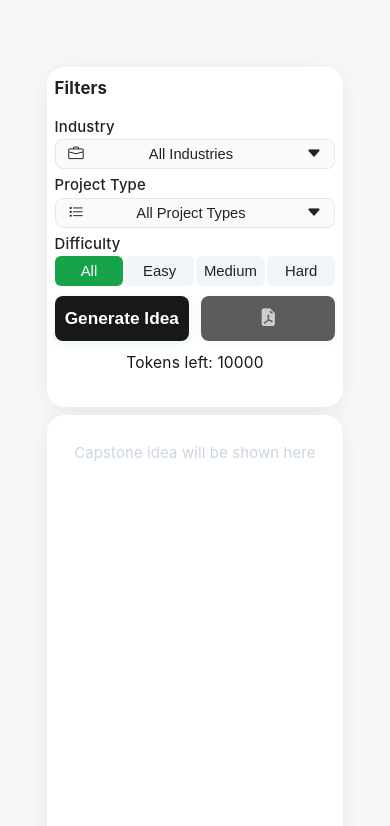
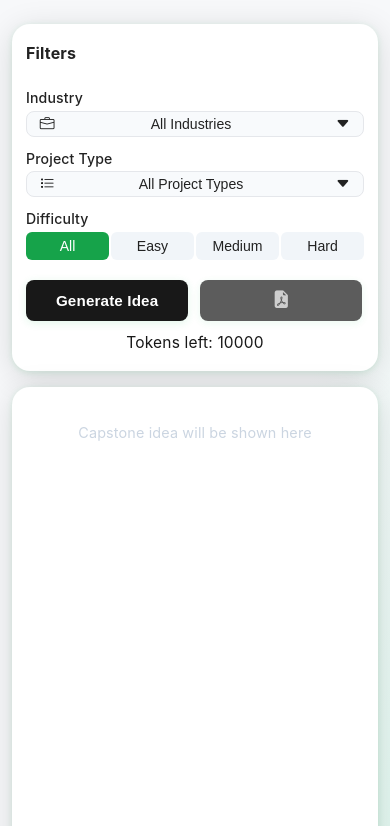
Before and after one commit to ctrl-bers/CAP.AI, a website: page index.html in a window 390 px wide. Shown: the part 89-915 px from the top of the page. Drawn offline with nearby package versions, Linux system fonts and the light colour scheme.

Commit message:
Updated
updated

```diff
--- a/CSS/style.css
+++ b/CSS/style.css
@@ -2,9 +2,10 @@ body, html {
   margin: 0;
   padding: 0;
   font-family: 'Inter', Arial, sans-serif;
-  background: #f7f8fa;
+  background: linear-gradient(120deg, #f7f8fa 60%, #e0f7ef 100%);
   color: #222;
   min-height: 100vh;
+  box-sizing: border-box; /* Ensure padding and border are included in the element's total width and height */
 }
 
 .app-bg {
@@ -12,12 +13,14 @@ body, html {
   display: flex;
   flex-direction: column;
   align-items: center;
+  box-sizing: border-box;
+  padding: 24px 20px; /* Base padding for desktop/larger screens */
 }
 
 header {
   text-align: center;
-  margin-top: 24px !important;
-  margin-bottom: 70px !important;
+  margin-top: 24px;
+  margin-bottom: 70px;
 }
 
 header h1 {
@@ -35,20 +38,21 @@ header h1 {
 
 .main-content {
   display: flex;
-  gap: 12px !important;
+  gap: 12px;
   justify-content: center;
   align-items: flex-start;
   flex-wrap: wrap;
   width: 100%;
   max-width: 1100px;
-  margin-top: 0 !important;
-
+  margin-top: 0;
+  margin-bottom: 18px;
+  padding-bottom: 24px;
 }
 
 .card {
   background: #fff;
   border-radius: 18px;
-  box-shadow: 0 4px 24px #0001;
+  box-shadow: 0 6px 32px #0002, 0 1.5px 6px #22c55e22;
   padding: 28px 18px;
   min-width: 280px;
   max-width: 350px;
@@ -56,36 +60,44 @@ header h1 {
   display: flex;
   flex-direction: column;
   gap: 10px;
+  transition: box-shadow 0.25s, transform 0.18s;
+  box-sizing: border-box;
+}
+
+.card:hover {
+  box-shadow: 0 12px 40px #22c55e33, 0 2px 8px #0001;
+  transform: translateY(-2px) scale(1.012);
 }
 
 .filters {
-  gap: 0 !important;
-  padding-bottom: 4px !important;
-  margin-top: 0 !important;
+  gap: 0;
+  padding-bottom: 4px;
+  margin-top: 0;
+  box-sizing: border-box;
 }
 .filters h2 {
   margin: 0 0 10px 0;
-  font-size: 1.05rem; /* was 1.2rem */
+  font-size: 1.05rem;
   font-weight: 700;
 }
 
 .form-group {
-  margin-bottom: 0 !important;
+  margin-bottom: 0;
 }
 
 .filters label {
   font-weight: 500;
   margin-bottom: 1px;
   color: #222;
-  font-size: 0.93rem; /* was 1rem */
+  font-size: 0.93rem;
 }
 
 .filters select {
   margin-top: 4px;
-  padding: 6px 12px; /* adjust for smaller look */
+  padding: 6px 12px;
   border-radius: 8px;
   border: 1px solid #e5e7eb;
-  font-size: 0.93rem; /* was 1rem */
+  font-size: 0.93rem;
   background: #f8fafc;
   color: #222;
   outline: none;
@@ -99,8 +111,8 @@ header h1 {
 
 .difficulty {
   display: flex;
-  gap: 2px !important; /* tighter buttons */
-  margin-bottom: 2px !important;
+  gap: 2px;
+  margin-bottom: 2px;
 }
 
 .diff-btn {
@@ -125,16 +137,17 @@ header h1 {
   background: #181818;
   color: #fff;
   border: none;
-  border-radius: 8px;
-  padding: 10px 0;
-  font-size: 1rem; /* was 1.15rem or higher in some cases */
+  border-radius: 12px;
+  padding: 13px 0;
+  font-size: 1.08rem;
   font-weight: 700;
   cursor: pointer;
   display: flex;
   align-items: center;
   justify-content: center;
-  transition: background 0.2s, box-shadow 0.2s;
-  box-shadow: 0 2px 8px #18181822;
+  transition: background 0.2s, color 0.2s, box-shadow 0.2s, transform 0.15s;
+  box-shadow: 0 2px 12px #22c55e22;
+  letter-spacing: 0.01em;
 }
 
 .main-btn i {
@@ -150,6 +163,7 @@ header h1 {
 
 .main-btn:active {
   background: #181818;
+  transform: scale(0.98);
 }
 
 .main-btn:disabled {
@@ -163,7 +177,7 @@ header h1 {
 }
 
 .tokens {
-  margin-top: 1px !important;
+  margin-top: 1px;
   color: #181818;
   font-size: 0.97rem;
   text-align: center;
@@ -179,7 +193,8 @@ header h1 {
   word-break: break-word;
   align-items: flex-start;
   justify-content: flex-start;
-  margin-top: 0 !important;
+  margin-top: 0;
+  box-sizing: border-box;
 }
 
 .placeholder {
@@ -194,114 +209,8 @@ header h1 {
   letter-spacing: 0.01em;
 }
 
-@media (max-width: 700px) {
-  .placeholder {
-    padding-left: 7vw;
-    padding-right: 7vw;
-    font-size: 0.97rem;
-    margin-top: 24px;
-  }
-
-  body, .app-bg {
-    padding-left: 1vw !important;
-    padding-right: 1vw !important;
-    box-sizing: border-box !important;
-  }
-  .card, .output, .filters, .placeholder {
-    margin-left: 0 !important;
-    margin-right: 0 !important;
-    width: 100% !important;
-    max-width: 100% !important;
-    box-sizing: border-box !important;
-  }
-}
-
-/* --- Make AI output text smaller on mobile --- */
-@media (max-width: 700px) {
-  .output {
-    font-size: 0.88rem !important;
-  }
-  .idea-title {
-    font-size: 0.98rem !important;
-  }
-  .idea-section {
-    font-size: 0.87rem !important;
-  }
-}
-@media (max-width: 480px) {
-  .output {
-    font-size: 0.83rem !important;
-  }
-  .idea-title {
-    font-size: 0.93rem !important;
-  }
-  .idea-section {
-    font-size: 0.82rem !important;
-  }
-}
-/* --- End of smaller AI output text on mobile --- */
-
-@media (max-width: 480px) {
-  .placeholder {
-    padding-left: 8vw;
-    padding-right: 8vw;
-    font-size: 0.93rem;
-    margin-top: 18px;
-  }
-  .card, .output, .filters, .placeholder {
-    margin-left: 8vw !important;
-    margin-right: 8vw !important;
-    padding-left: 4vw !important;
-    padding-right: 4vw !important;
-    box-sizing: border-box !important;
-    width: auto !important;
-    max-width: 100% !important;
-  }
-  body, .app-bg {
-    padding-left: 6vw !important;
-    padding-right: 6vw !important;
-  }
-  .card, .output, .filters, .placeholder {
-    margin-left: 0 !important;
-    margin-right: 0 !important;
-    width: 100% !important;
-    max-width: 100% !important;
-    box-sizing: border-box !important;
-  }
-}
-
-/* --- Ultimate mobile edge spacing fix --- */
-@media (max-width: 700px) {
-  body, .app-bg {
-    padding-left: 4vw !important;
-    padding-right: 4vw !important;
-    box-sizing: border-box !important;
-  }
-  .card, .output, .filters, .placeholder {
-    margin-left: 0 !important;
-    margin-right: 0 !important;
-    width: 100% !important;
-    max-width: 100% !important;
-    box-sizing: border-box !important;
-  }
-}
-@media (max-width: 480px) {
-  body, .app-bg {
-    padding-left: 6vw !important;
-    padding-right: 6vw !important;
-  }
-  .card, .output, .filters, .placeholder {
-    margin-left: 0 !important;
-    margin-right: 0 !important;
-    width: 100% !important;
-    max-width: 100% !important;
-    box-sizing: border-box !important;
-  }
-}
-/* --- End of ultimate mobile edge spacing fix --- */
-
 .idea-title {
-  font-size: 1.05rem; /* was 1.3rem */
+  font-size: 1.05rem;
   font-weight: 700;
   margin-bottom: 10px;
   color: #22c55e;
@@ -310,12 +219,32 @@ header h1 {
 .idea-section {
   margin-bottom: 10px;
   line-height: 1.4;
-  font-size: 0.97rem; /* add smaller font for section text */
+  font-size: 0.97rem;
 }
 
+/* Text spacing for better readability */
+.card, .output {
+  line-height: 1.65;
+  letter-spacing: 0.01em;
+}
 
+.idea-section, .idea-title {
+  margin-bottom: 6px;
+}
 
-/* Modal Styles */
+.duration-label, .difficulty-label, .techstack-label {
+  display: block;
+  margin-bottom: 2px;
+  margin-top: 0;
+}
+
+/* If using paragraphs or divs for these, make all compact */
+.duration-label, .difficulty-label, .techstack-label, .duration-value, .difficulty-value, .techstack-value {
+  margin-bottom: 2px;
+  margin-top: 0;
+}
+
+/* --- Modal Styles --- */
 .modal {
   display: none;
   position: fixed;
@@ -329,8 +258,8 @@ header h1 {
 .modal-content {
   background: #fff;
   padding: 36px 28px 28px 28px;
-  border-radius: 20px;
-  box-shadow: 0 4px 32px #0002;
+  border-radius: 18px;
+  box-shadow: 0 8px 40px #22c55e33, 0 2px 8px #0001;
   text-align: center;
   min-width: 300px;
   max-width: 90vw;
@@ -338,6 +267,8 @@ header h1 {
   display: flex;
   flex-direction: column;
   align-items: center;
+  transition: box-shadow 0.2s, border-radius 0.2s;
+  box-sizing: border-box;
 }
 .modal-icon {
   margin: 18px 0 10px 0;
@@ -370,7 +301,31 @@ header h1 {
   background: #e53935;
   color: #fff;
 }
+.modal-close-btn {
+  position: absolute;
+  top: 10px;
+  right: 14px;
+  background: none;
+  border: none;
+  font-size: 2rem;
+  color: #888;
+  cursor: pointer;
+  z-index: 2;
+  transition: color 0.2s;
+}
+.modal-close-btn:hover {
+  color: #ef4444;
+}
+#modalNextTime {
+  display: block;
+  margin-top: 8px;
+  font-size: 0.97em;
+  color: #555;
+  font-weight: 500;
+  letter-spacing: 0.5px;
+}
 
+/* --- Button Row and Specific Button Styles --- */
 .button-row {
   display: flex;
   gap: 12px;
@@ -409,10 +364,9 @@ header h1 {
   color: #181818;
 }
 
-
 /* PDF Download Hover: soft red background, lighter red icon */
 .pdf-btn {
-  background: #181818 !important;
+  background: #181818; /* Corrected to match initial state */
   transition: background 0.2s;
   font-size: 0.95rem;
   padding: 0.45em 1.1em;
@@ -423,10 +377,10 @@ header h1 {
   transition: color 0.2s;
 }
 .pdf-btn:hover:not(:disabled), .pdf-btn:focus:not(:disabled), .pdf-btn:active:not(:disabled) {
-  background: #16a34a !important;
+  background: #16a34a; /* Using green for consistency, as per analysis */
 }
 .pdf-btn:disabled {
-  background: #181818 !important;
+  background: #181818;
   cursor: not-allowed;
   opacity: 0.7;
 }
@@ -434,9 +388,11 @@ header h1 {
   color: #fff;
   opacity: 0.7;
 }
-#pdf-btn.main-btn{
-    background: #181818 !important;
+
+#pdf-btn.main-btn {
+    background: #181818; /* Ensure specific ID overrides if needed */
 }
+
 /* Change Generate Idea button to #181818 background and #fff text */
 #generateBtn.main-btn {
   background: #181818;
@@ -450,10 +406,14 @@ header h1 {
   color: #fff;
 }
 
-/* Export to PDF button hover/focus: red (#e53935) */
+/* Export to PDF button hover/focus: Keep dark theme, match generate button */
+#exportBtn.main-btn {
+    background: #181818;
+    color: #fff;
+}
 #exportBtn.main-btn:hover:not(:disabled),
 #exportBtn.main-btn:focus-visible:not(:disabled) {
-  background: #181818;
+  background: #16a34a; /* Consistent hover color for both main actions */
   color: #fff;
 }
 
@@ -464,12 +424,12 @@ header h1 {
 }
 .custom-dropdown .dropdown-toggle {
   width: 100%;
-  padding: 6px 12px; /* adjust for smaller look */
+  padding: 6px 12px;
   border-radius: 8px;
   border: 1px solid #e5e7eb;
   background: #f8fafc;
   color: #222;
-  font-size: 0.93rem; /* was 1rem */
+  font-size: 0.93rem;
   display: flex;
   align-items: center;
   justify-content: space-between;
@@ -502,7 +462,7 @@ header h1 {
   display: block;
 }
 .custom-dropdown .dropdown-menu li {
-  padding: 7px 14px !important;
+  padding: 7px 14px;
   cursor: pointer;
   display: flex;
   align-items: center;
@@ -514,310 +474,227 @@ header h1 {
   background: #f1f5f9;
 }
 
-.modal-close-btn {
-  position: absolute;
-  top: 10px;
-  right: 14px;
-  background: none;
-  border: none;
-  font-size: 2rem;
-  color: #888;
-  cursor: pointer;
-  z-index: 2;
-  transition: color 0.2s;
+/* Smaller text and icon for custom dropdowns */
+.custom-dropdown .dropdown-toggle,
+.custom-dropdown .dropdown-menu li {
+  font-size: 0.92rem;
+  padding-top: 5px;
+  padding-bottom: 5px;
 }
-.modal-close-btn:hover {
-  color: #ef4444;
+.custom-dropdown .dropdown-toggle i,
+.custom-dropdown .dropdown-menu li i {
+  font-size: 1.05em;
+  min-width: 1.1em;
 }
-.modal-content {
-  position: relative;
+.custom-dropdown .dropdown-caret {
+  font-size: 1em;
 }
 
-#modalNextTime {
-  display: block;
-  margin-top: 8px;
-  font-size: 0.97em;
-  color: #555;
-  font-weight: 500;
-  letter-spacing: 0.5px;
-}
 
-/* --- Responsive and Consistent Margins & Padding Fix --- */
+/* --- Responsive Design Adjustments --- */
 
-/* Desktop: Ensure consistent max-width and center alignment */
-.card, .output, .filters {
-  box-sizing: border-box;
-  margin-left: auto;
-  margin-right: auto;
-}
-
-/* Tablet: Consistent horizontal padding and margin */
+/* Tablet & Smaller Desktop */
 @media (max-width: 900px) {
+  .app-bg {
+    padding: 20px; /* Slightly more relaxed padding for tablets */
+  }
+  .main-content {
+    flex-direction: column; /* Stack items vertically */
+    align-items: stretch;
+    gap: 18px; /* Consistent gap between stacked cards */
+    max-width: 700px; /* Constrain max-width for column layout */
+    padding: 0 20px; /* Padding for the main-content wrapper */
+  }
   .card, .output, .filters {
-    padding-left: 5vw;
-    padding-right: 5vw;
-    margin-left: 5vw;
-    margin-right: 5vw;
-    box-sizing: border-box;
+    min-width: unset; /* Allow items to shrink below their min-width */
+    max-width: 100%; /* Take full width of the parent (main-content) */
+    width: auto; /* Revert explicit width */
+    margin-left: auto; /* Center items if max-width is hit */
+    margin-right: auto;
+    padding: 24px 20px; /* Consistent padding for cards */
+  }
+  .output {
+    min-height: 280px; /* Adjust min-height for tablet */
   }
 }
 
-/* Mobile: Tighter but equal left/right margins and padding */
+/* Mobile Devices (Portrait) - Standard breakpoint for most phones */
 @media (max-width: 700px) {
+  .app-bg {
+    padding: 16px; /* Tighter padding for mobile */
+    align-items: stretch; /* Align items to stretch to fill width */
+  }
+
+  header {
+    margin-top: 16px;
+    margin-bottom: 40px;
+  }
+
+  header h1 {
+    font-size: 2rem;
+    letter-spacing: 0;
+  }
+  .subtitle {
+    font-size: 1rem;
+  }
+
+  .main-content {
+    gap: 12px; /* Maintain a good gap between elements */
+    padding: 0; /* Let app-bg handle outer padding */
+    margin: 0; /* Remove main-content margins */
+  }
+
   .card, .output, .filters {
-    padding-left: 6vw;
-    padding-right: 6vw;
-    margin-left: 4vw;
-    margin-right: 4vw;
-    box-sizing: border-box;
+    padding: 20px 18px; /* Consistent internal padding for all cards */
+    margin-bottom: 12px; /* Space between stacked cards */
+    width: 100%; /* Ensure full width within app-bg padding */
+    max-width: 100%;
+    min-width: unset; /* Ensure flexibility */
   }
-  .card, .output, .filters, .placeholder {
-    margin-left: 6vw !important;
-    margin-right: 6vw !important;
-    padding-left: 4vw !important;
-    padding-right: 4vw !important;
-    box-sizing: border-box !important;
-    width: auto !important;
-    max-width: 100% !important;
+
+  .output {
+    font-size: 0.95rem; /* Smaller output text for readability */
+    min-height: 240px; /* Further reduce min-height */
   }
-  body, .app-bg {
-    padding-left: 4vw !important;
-    padding-right: 4vw !important;
-    box-sizing: border-box !important;
+  .idea-title {
+    font-size: 1rem;
   }
-  .card, .output, .filters, .placeholder {
-    margin-left: 0 !important;
-    margin-right: 0 !important;
-    width: 100% !important;
-    max-width: 100% !important;
-    box-sizing: border-box !important;
+  .idea-section {
+    font-size: 0.9rem;
+  }
+
+  .placeholder {
+    font-size: 0.95rem;
+    margin-top: 24px;
+    padding-left: 5vw;
+    padding-right: 5vw;
+  }
+
+  /* Filters specific adjustments for mobile */
+  .filters {
+    flex-direction: column; /* Stack filter groups if they were side-by-side */
+    gap: 8px; /* Reduce gap within filters */
+    padding-bottom: 12px; /* Add some bottom padding if it acts as a card */
+  }
+
+  .difficulty {
+    flex-wrap: wrap; /* Allow difficulty buttons to wrap */
+  }
+  .diff-btn {
+    padding: 8px 0; /* Slightly more vertical padding for buttons */
+    font-size: 0.9rem;
+  }
+
+  .main-btn {
+    font-size: 1rem;
+    padding: 12px 0;
+  }
+
+  /* Modal adjustments for smaller screens */
+  .modal-content {
+    min-width: unset;
+    width: auto;
+    max-width: 90vw;
+    margin: 0 4vw; /* Add consistent margin for modal */
+    padding: 24px 20px;
+    border-radius: 12px;
   }
 }
 
+/* Very Small Mobile Devices (e.g., iPhone SE) */
 @media (max-width: 480px) {
+  .app-bg {
+    padding: 12px; /* Even tighter padding for very small screens */
+  }
+
+  header {
+    margin-top: 12px;
+    margin-bottom: 30px;
+  }
+  header h1 {
+    font-size: 1.8rem; /* Further reduce header size */
+  }
+  .subtitle {
+    font-size: 0.85rem;
+  }
+
+  .main-content {
+    gap: 8px; /* Smaller gap */
+  }
+
   .card, .output, .filters {
-    padding-left: 4vw;
-    padding-right: 4vw;
-    margin-left: 2vw;
-    margin-right: 2vw;
-    box-sizing: border-box;
+    padding: 16px 14px; /* Tighter internal padding */
+    margin-bottom: 8px; /* Tighter bottom margin */
   }
-  .card, .output, .filters, .placeholder {
-    margin-left: 8vw !important;
-    margin-right: 8vw !important;
-    padding-left: 4vw !important;
-    padding-right: 4vw !important;
-    box-sizing: border-box !important;
-    width: auto !important;
-    max-width: 100% !important;
+
+  .output {
+    font-size: 0.88rem; /* Smallest output text */
+    min-height: 200px;
   }
-  body, .app-bg {
-    padding-left: 6vw !important;
-    padding-right: 6vw !important;
+  .idea-title {
+    font-size: 0.95rem;
   }
-  .card, .output, .filters, .placeholder {
-    margin-left: 0 !important;
-    margin-right: 0 !important;
-    width: 100% !important;
-    max-width: 100% !important;
-    box-sizing: border-box !important;
+  .idea-section {
+    font-size: 0.85rem;
+  }
+
+  .placeholder {
+    font-size: 0.9rem;
+    margin-top: 18px;
+    padding-left: 6vw;
+    padding-right: 6vw;
+  }
+
+  .filters h2 {
+    font-size: 1rem;
+  }
+  .filters label, .filters select {
+    font-size: 0.88rem;
+  }
+
+  .diff-btn {
+    font-size: 0.88rem;
+    padding: 6px 0;
+  }
+
+  .main-btn, .button-row .main-btn {
+    font-size: 0.95rem;
+    padding: 10px 0;
+  }
+
+  .custom-dropdown .dropdown-toggle, .custom-dropdown .dropdown-menu li {
+    font-size: 0.88rem;
+    padding-top: 4px;
+    padding-bottom: 4px;
+  }
+
+  .modal-title {
+    font-size: 1.1rem;
+  }
+  .modal-message {
+    font-size: 0.95rem;
+  }
+  .modal-ok-btn {
+    font-size: 1rem;
+    padding: 8px 30px;
+  }
+  .modal-content {
+    margin: 0 2vw; /* Even tighter modal margin */
+    padding: 18px 16px;
+    border-radius: 10px;
   }
 }
 
-/* Text spacing for better readability */
-.card, .output {
-  line-height: 1.65;
-  letter-spacing: 0.01em;
+/* Specific overrides for main-content filters alignment */
+/* This was a bit of an outlier, making sure it only applies where intended */
+.main-content .filters {
+  margin-left: 120px; /* Assuming this is intentional for larger screens only */
+  margin-right: auto;
 }
-
-/* --- End of Responsive Fix --- */
-
+/* Ensure this is reset on smaller screens */
 @media (max-width: 900px) {
-  .main-content {
-    flex-direction: column;
-    align-items: stretch;
-    gap: 18px;
-    padding: 0 4vw;
-  }
-  .output, .filters {
-    min-width: unset;
-    max-width: 100%;
-  }
-  .output {
-    padding: 24px 4vw;
+  .main-content .filters {
+    margin-left: auto;
+    margin-right: auto;
   }
 }
-
-@media (max-width: 700px) {
-  .main-content {
-    flex-direction: column !important;
-    align-items: stretch !important;
-    gap: 4px !important;
-    padding: 0 !important;
-    margin: 0 !important;
-  }
-  .filters, .card, .output {
-    min-width: 0 !important;
-    max-width: 100% !important;
-    width: 100% !important;
-    margin: 0 0 8px 0 !important;
-    padding: 10px 3vw !important;
-    box-sizing: border-box !important;
-  }
-  .main-content .filters {
-    margin-left: 0 !important;
-    margin-right: 0 !important;
-  }
-  .output{
-    font-size: 10px !important;
-  }
-}
-
-@media (max-width: 480px) {
-  header h1 {
-    font-size: 2.1rem;
-    letter-spacing: 1px;
-    margin-bottom: 6px;
-  }
-  .subtitle {
-    font-size: 0.80rem;
-  }
-  .main-content {
-    gap: 2px !important;
-    padding: 0 !important;
-    margin: 0 !important;
-  }
-  .filters, .card, .output {
-    padding: 8px 2vw !important;
-    margin: 0 0 6px 0 !important;
-    width: 100% !important;
-    max-width: 100% !important;
-    min-width: 0 !important;
-    box-sizing: border-box !important;
-  }
-  .main-content .filters {
-    margin-left: 0 !important;
-    margin-right: 0 !important;
-  }
-  .custom-dropdown .dropdown-toggle, .custom-dropdown .dropdown-menu li {
-    font-size: 0.89rem !important;
-    padding-top: 4px !important;
-    padding-bottom: 4px !important;
-  }
-}
-
-/* --- Compact spacing for project details (Duration, Difficulty, Tech Stack) --- */
-
-/* Target the sections for tighter vertical spacing */
-.idea-section, .idea-title {
-  margin-bottom: 6px !important;
-}
-
-.duration-label, .difficulty-label, .techstack-label {
-  display: block;
-  margin-bottom: 2px !important;
-  margin-top: 0 !important;
-}
-
-/* Remove extra margin between details */
-.duration-label + span,
-.difficulty-label + span,
-.techstack-label + span {
-  margin-top: 0 !important;
-}
-
-/* If using paragraphs or divs for these, make all compact */
-.duration-label, .difficulty-label, .techstack-label, .duration-value, .difficulty-value, .techstack-value {
-  margin-bottom: 2px !important;
-  margin-top: 0 !important;
-}
-
-/* --- End of compact spacing fix --- */
-
-/* --- Full width and tighter spacing for custom dropdowns and filters --- */
-.filters {
-  gap: 0 !important;
-  padding-bottom: 4px !important;
-}
-.form-group {
-  margin-bottom: 0 !important;
-}
-.custom-dropdown, .filters select {
-  width: 100% !important;
-  max-width: none !important;
-  min-width: 0 !important;
-  margin-bottom: 2px !important;
-}
-.custom-dropdown .dropdown-toggle, .filters select {
-  padding: 6px 12px !important;
-  font-size: 1rem !important;
-}
-.custom-dropdown .dropdown-menu {
-  width: 100% !important;
-  min-width: 0 !important;
-  max-width: none !important;
-}
-.custom-dropdown .dropdown-menu li {
-  padding: 7px 14px !important;
-  font-size: 1rem !important;
-}
-.filters label {
-  margin-bottom: 1px !important;
-}
-.difficulty {
-  margin-bottom: 2px !important;
-  gap: 2px !important;
-}
-.button-row, .filters .main-btn, .filters #generateBtn, .filters #exportBtn {
-  margin-bottom: 4px !important;
-  margin-top: 4px !important;
-}
-.tokens {
-  margin-top: 1px !important;
-}
-/* --- End of full width and tighter spacing fix --- */
-
-/* --- Smaller text and icon for custom dropdowns --- */
-.custom-dropdown .dropdown-toggle,
-.custom-dropdown .dropdown-menu li {
-  font-size: 0.92rem !important;
-  padding-top: 5px !important;
-  padding-bottom: 5px !important;
-}
-.custom-dropdown .dropdown-toggle i,
-.custom-dropdown .dropdown-menu li i {
-  font-size: 1.05em !important;
-  min-width: 1.1em;
-}
-.custom-dropdown .dropdown-caret {
-  font-size: 1em !important;
-}
-/* --- End of smaller text and icon for custom dropdowns --- */
-
-.main-content .filters {
-  margin-left: 120px;
-  margin-right: auto;
-}
-
-/* --- Modal Responsive Fix --- */
-@media (max-width: 600px) {
-  .modal-content {
-    min-width: 0 !important;
-    width: auto !important;
-    max-width: 100vw !important;
-    margin-left: 4vw !important;
-    margin-right: 4vw !important;
-    padding: 18px 4vw 18px 4vw !important;
-    border-radius: 12px !important;
-    box-sizing: border-box !important;
-  }
-}
-@media (max-width: 400px) {
-  .modal-content {
-    margin-left: 2vw !important;
-    margin-right: 2vw !important;
-    padding: 10px 2vw 10px 2vw !important;
-    border-radius: 8px !important;
-  }
-}
-/* --- End of Modal Responsive Fix --- */
--- a/Javascript/script.js
+++ b/Javascript/script.js
@@ -57,6 +57,13 @@ function checkCooldownOnLoad() {
 document.addEventListener('DOMContentLoaded', () => {
   tokensLeftEl.textContent = `Tokens left: ${tokensLeft}`;
   checkCooldownOnLoad();
+  // Only show modal and disable button if tokensLeft is 0
+  if (!cooldownUntil && tokensLeft === 0) {
+    showModal();
+    generateBtn.disabled = true;
+  } else {
+    generateBtn.disabled = false;
+  }
 });
 
 // Difficulty selection logic
@@ -73,7 +80,8 @@ diffBtns.forEach(btn => {
 function updateTokenUI() {
   tokensLeftEl.textContent = `Tokens left: ${tokensLeft}`;
   saveTokens();
-  generateBtn.disabled = tokensLeft <= 1000; // FIXED
+  // Only disable if tokensLeft is 0
+  generateBtn.disabled = tokensLeft === 0;
 }
 
 // Modal show/hide logic
@@ -83,9 +91,7 @@ modalOkBtn.addEventListener('click', () => {
 
 function showModal() {
   let nextTime;
-  if (tokensLeft <= 1000) {
-    tokensLeft = 0;
-    updateTokenUI();
+  if (tokensLeft === 0) {
     if (cooldownUntil && Date.now() < parseInt(cooldownUntil, 10)) {
       nextTime = new Date(parseInt(cooldownUntil, 10));
     } else {
@@ -99,7 +105,7 @@ function showModal() {
 
 // Generate Idea
 generateBtn.addEventListener('click', async () => {
-  if (tokensLeft <= 1000) { // FIXED
+  if (tokensLeft === 0) {
     showModal();
     return;
   }
@@ -159,8 +165,8 @@ Project Type: ${projectType}
       outputEl.innerHTML = `<div class=\"placeholder\">No idea generated. Try again.</div>`;
     }
 
-    tokensLeft -= 1000;
-    if (tokensLeft < 0) tokensLeft = 0;
+    // After successful idea generation:
+    tokensLeft = Math.max(0, tokensLeft - 1000);
     updateTokenUI();
   } catch (err) {
     outputEl.innerHTML = `<div class="placeholder">Error generating idea. Check your API key or internet connection.</div>`;
```
Also changed, not shown: backend/index.js (line endings or trailing spaces), backend/package.json (line endings or trailing spaces), 2 other files.
